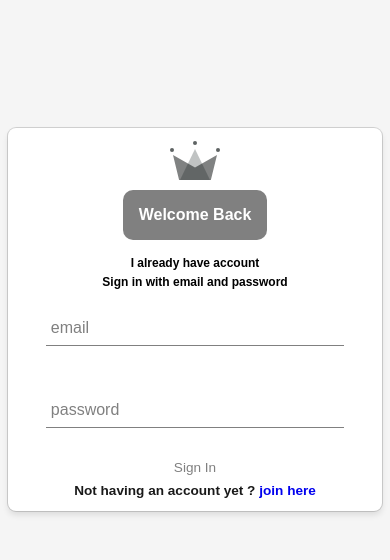
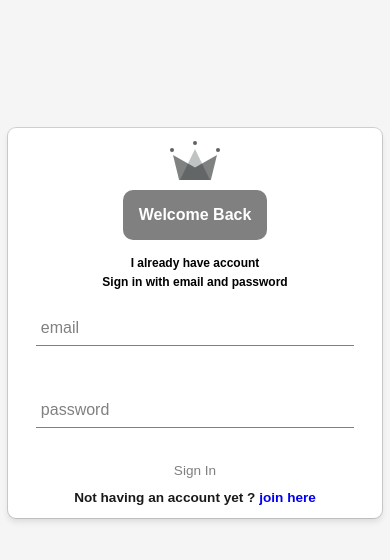
Before and after one commit to AGpeter2018/skillBridge, a React (Create React App) app: page /signIns in a window 390 px wide. Shown: the top 560 px of the page. Built offline with nearby package versions, Linux system fonts and the light colour scheme; no server answers.

Commit message:
adjusted on button

```diff
--- a/src/components/custom-button-component/custom-button.style.css
+++ b/src/components/custom-button-component/custom-button.style.css
@@ -19,7 +19,7 @@
 @media screen and (max-width: 768px) {
   .submitBtn {
     font-size: 0.85rem;
-    padding: 0;
+    padding: 5px 10px;
     margin: 0 8rem;
   }
 }
```
